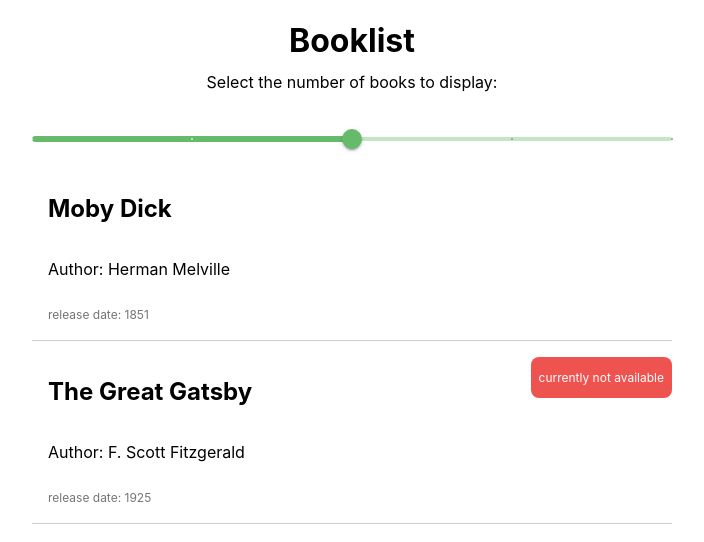
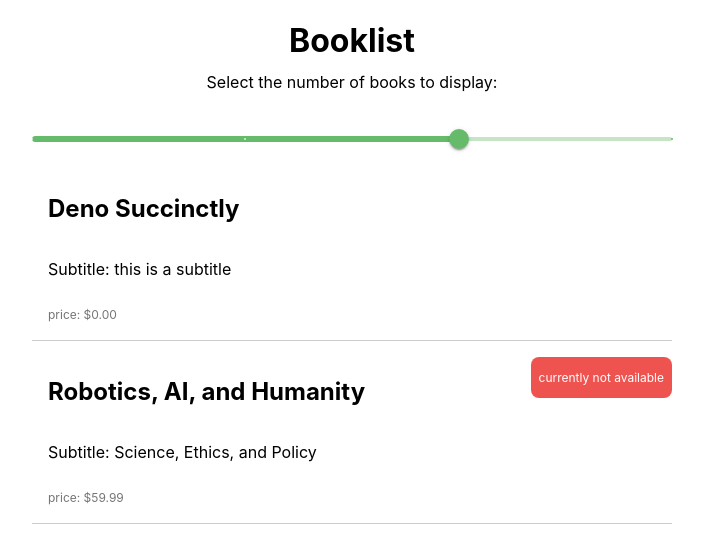
Before and after one commit to cap-react-trainings/code-examples, a React (Vite) app in the folder react-training-codeexamples/: page / in a window 1280 px wide. Shown: the top 542 px of the page, without its empty margins (288-992 px from the left). Built offline with nearby package versions, Linux system fonts and the light colour scheme.

Commit message:
changed book interface accordingt to api

```diff
--- a/react-training-codeexamples/src/App.tsx
+++ b/react-training-codeexamples/src/App.tsx
@@ -29,7 +29,9 @@ function App() {
           {!!books.length ? (
             books
               .slice(0, selectedNumberOfBooks)
-              .map((book, index) => <BookItem book={book} key={index} />)
+              .map((book, index) => (
+                <BookItem book={book} key={index} inStore={index % 2 === 0} />
+              ))
           ) : (
             <p>no books available 😢 </p>
           )}
--- a/react-training-codeexamples/src/components/book/Book.tsx
+++ b/react-training-codeexamples/src/components/book/Book.tsx
@@ -1,10 +1,11 @@
-import { Book } from "../../testData/Booklist";
+import { BookData } from "../../testData/Booklist";
 
 interface Props {
-  book: Book;
+  book: BookData;
+  inStore: boolean;
 }
 
-const BookItem: React.FC<Props> = ({ book }: Props) => {
+const BookItem: React.FC<Props> = ({ book, inStore }: Props) => {
   return (
     <div
       style={{
@@ -22,12 +23,12 @@ const BookItem: React.FC<Props> = ({ book }: Props) => {
         }}
       >
         <h2>{book.title}</h2>
-        <p>Author: {book.author}</p>
+        <p>Subtitle: {book.subtitle}</p>
         <p style={{ marginBottom: 2, color: "#757575", fontSize: "12px" }}>
-          release date: {book.releaseDate}
+          price: {book.price}
         </p>
       </div>
-      {!book.inStore && (
+      {!inStore && (
         <div
           style={{
             backgroundColor: "#ef5350",
--- a/react-training-codeexamples/src/testData/Booklist.ts
+++ b/react-training-codeexamples/src/testData/Booklist.ts
@@ -1,38 +1,35 @@
-export interface Book {
-  id: number;
+export interface BookData {
   title: string;
-  author: string;
-  releaseDate: string;
-  inStore: boolean;
+  subtitle: string;
+  isbn13: string;
+  price: string;
+  image: string;
+  url: string;
 }
 
-export const books: Book[] = [
+export const books: BookData[] = [
   {
-    id: 1,
-    title: "Moby Dick",
-    author: "Herman Melville",
-    releaseDate: "1851",
-    inStore: true,
+    title: "Deno Succinctly",
+    subtitle: "this is a subtitle",
+    isbn13: "9781642002140",
+    price: "$0.00",
+    image: "https://itbook.store/img/books/9781642002140.png",
+    url: "https://itbook.store/books/9781642002140",
   },
   {
-    id: 2,
-    title: "The Great Gatsby",
-    author: "F. Scott Fitzgerald",
-    releaseDate: "1925",
-    inStore: false,
+    title: "Robotics, AI, and Humanity",
+    subtitle: "Science, Ethics, and Policy",
+    isbn13: "9783030541729",
+    price: "$59.99",
+    image: "https://itbook.store/img/books/9783030541729.png",
+    url: "https://itbook.store/books/9783030541729",
   },
   {
-    id: 3,
-    title: "The Hobbit",
-    author: "J. R. R. Tolkien",
-    releaseDate: "1937",
-    inStore: true,
-  },
-  {
-    id: 4,
-    title: "Harry Potter and the Sorcerer's Stone",
-    author: "J. K. Rowling",
-    releaseDate: "1997",
-    inStore: true,
+    title: "Introduction to Autonomous Robots, 3rd Edition",
+    subtitle: "this is another subtitle",
+    isbn13: "9781493773077",
+    price: "$20.99",
+    image: "https://itbook.store/img/books/9781493773077.png",
+    url: "https://itbook.store/books/9781493773077",
   },
 ];
```
